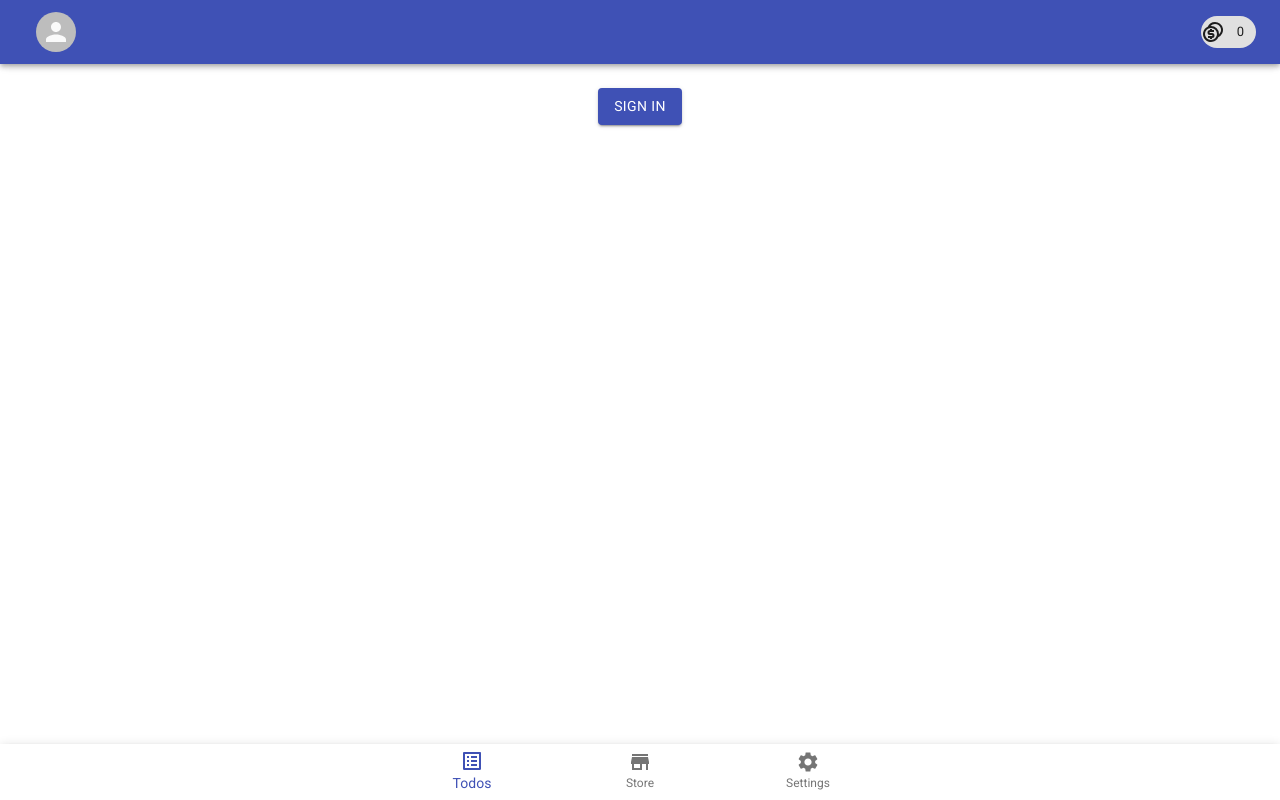
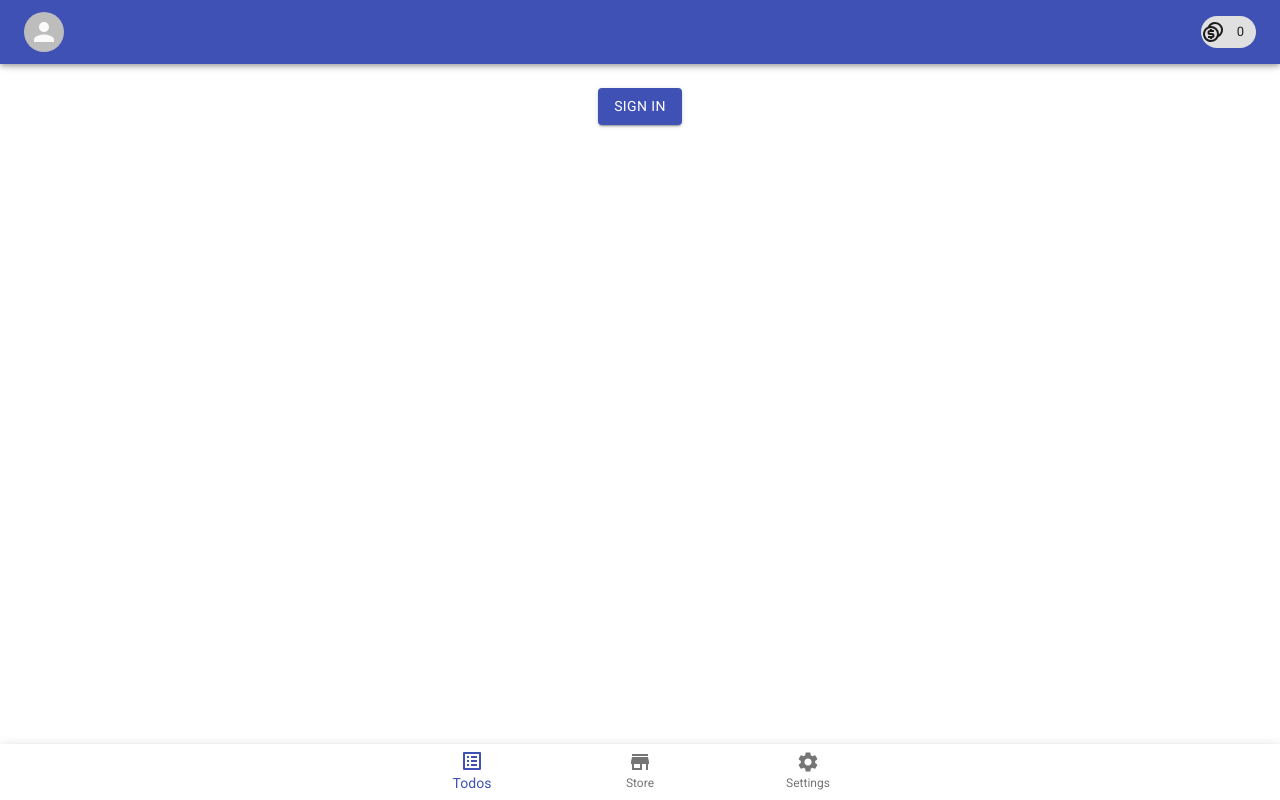
Before and after one commit to fokolo/todolist, a React (Create React App) app: page / in a window 1280 px wide. Built offline with nearby package versions, Linux system fonts and the light colour scheme; no server answers.

Commit message:
Fixed top bar graphics bar and started work on #5

```diff
--- a/src/App.tsx
+++ b/src/App.tsx
@@ -22,6 +22,20 @@ firebase.initializeApp({
   appId: "1:977360156689:web:0a2162a2d5f023f39b19b0",
   measurementId: "G-B9S1LMLB1F",
 });
+firebase
+  .firestore()
+  .enablePersistence()
+  .catch(function (err) {
+    if (err.code === "failed-precondition") {
+      console.log(
+        `Failed to enable firestore offline persistence, due to ${err}`
+      );
+    } else if (err.code === "unimplemented") {
+      console.log(
+        `Failed to enable firestore offline persistence. Browser does not support firestore offline ${err}`
+      );
+    }
+  });
 
 const auth = firebase.auth();
 const firestore = firebase.firestore();
--- a/src/common/Authentication.tsx
+++ b/src/common/Authentication.tsx
@@ -18,31 +18,36 @@ export const Authentication: React.FC<Props> = ({
   signInWithGoogle,
 }) => {
   const SignIn = () => {
-    return (
-      <IconButton>
-        <Avatar onClick={signInWithGoogle} />
-      </IconButton>
-    );
+    return <Avatar />;
   };
 
   const SignOut = () => {
-    const AuthSignOut = () => {
-      Modals.confirm({
-        title: "Sign Out",
-        message: "Sign out",
-      }).then((shouldSignout) => {
-        if (shouldSignout.value) {
-          auth.signOut();
-        }
-      });
-    };
     if (user) {
       const displayName = user.displayName ? user.displayName : "???";
       const photoURL = user.photoURL ? user.photoURL : "";
 
-      return <Avatar alt={displayName} src={photoURL} onClick={AuthSignOut} />;
+      return <Avatar alt={displayName} src={photoURL} />;
     }
   };
 
-  return <>{user ? SignOut() : SignIn()}</>;
+  const AuthSignOut = () => {
+    Modals.confirm({
+      title: "Sign Out",
+      message: "Sign out",
+    }).then((shouldSignout) => {
+      if (shouldSignout.value) {
+        auth.signOut();
+      }
+    });
+  };
+
+  return (
+    <IconButton
+      edge="start"
+      size="small"
+      onClick={user ? AuthSignOut : signInWithGoogle}
+    >
+      {user ? SignOut() : SignIn()}
+    </IconButton>
+  );
 };
```
